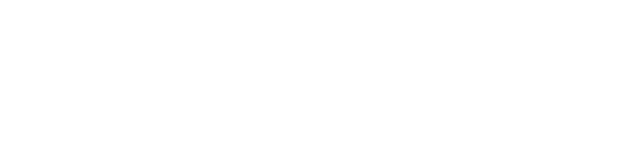
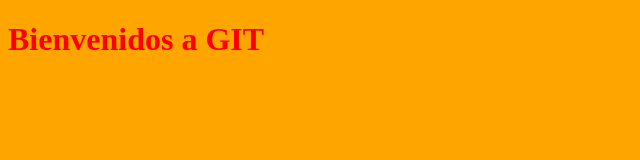
Before and after one commit to Anthony-Computron/proyecto-compartido, a plain HTML site: page index.html in a window 1280 px wide. Shown: the whole page, without its empty margins (0-640 px from the left). Drawn offline with Linux system fonts and the light colour scheme.

Commit message:
Modificaciones al estilo

```diff
--- /dev/null
+++ b/CSS/estilo.css
@@ -0,0 +1,6 @@
+body{
+	background: orange;
+}
+h1{
+	color: red;
+}
--- a/index.html
+++ b/index.html
@@ -4,8 +4,9 @@
 	<meta charset="utf-8">
 	<meta name="viewport" content="width=device-width, initial-scale=1">
 	<title>Mi primera pagina</title>
+	<link rel="stylesheet" type="text/css" href="CSS\estilo.css">
 </head>
 <body>
-
+	<h1>Bienvenidos a GIT</h1>
 </body>
 </html>
```
